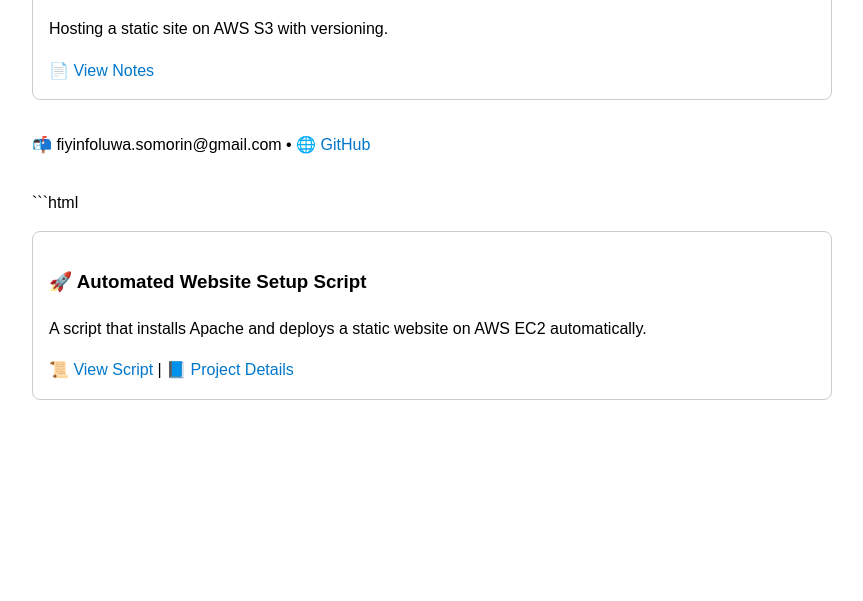
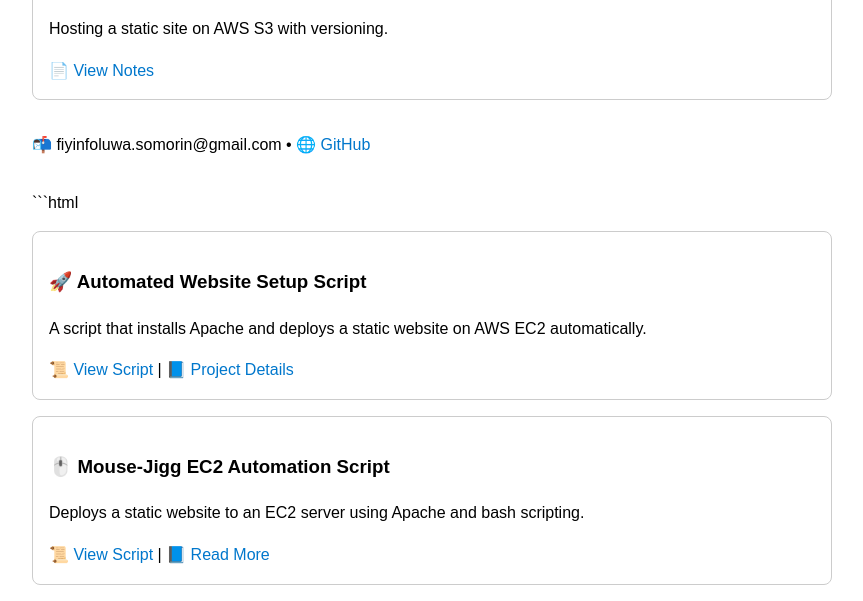
Before and after one commit to fiyinsomorin/portfolio-website, a plain HTML site: page index.html in a window 1280 px wide. Shown: the part 530-1131 px from the top of the page, without its empty margins (208-1071 px from the left). Before the commit the page ends 946 px from the top, so only its background shows below. Drawn offline with Linux system fonts and the light colour scheme.

Commit message:
Add mouse-jigg EC2 automation project to portfolio

```diff
--- a/index.html
+++ b/index.html
@@ -44,3 +44,11 @@
   <a href="projects/setup-automation/setup_server.sh" target="_blank">📜 View Script</a> |
   <a href="projects/setup-automation/README.md" target="_blank">📘 Project Details</a>
 </div>
+
+
+<div class="project">
+  <h3>🖱️ Mouse-Jigg EC2 Automation Script</h3>
+  <p>Deploys a static website to an EC2 server using Apache and bash scripting.</p>
+  <a href="projects/mouse-jigg/setup_server.sh" target="_blank">📜 View Script</a> |
+  <a href="projects/mouse-jigg/README.md" target="_blank">📘 Read More</a>
+</div>
```
Also changed, not shown: 6 other files.
